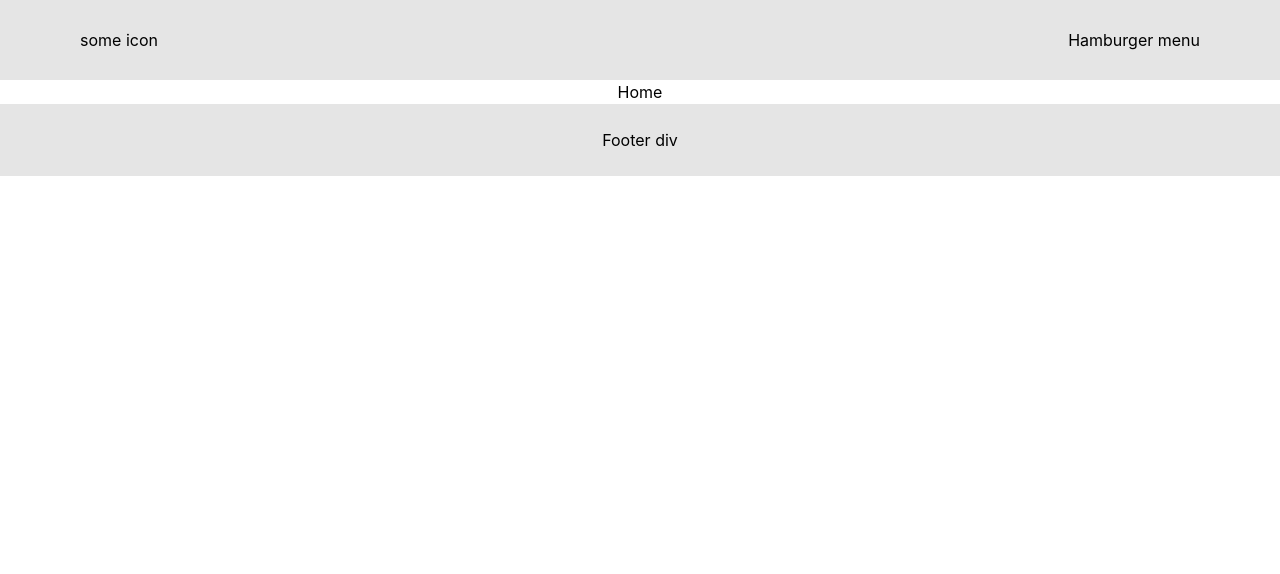
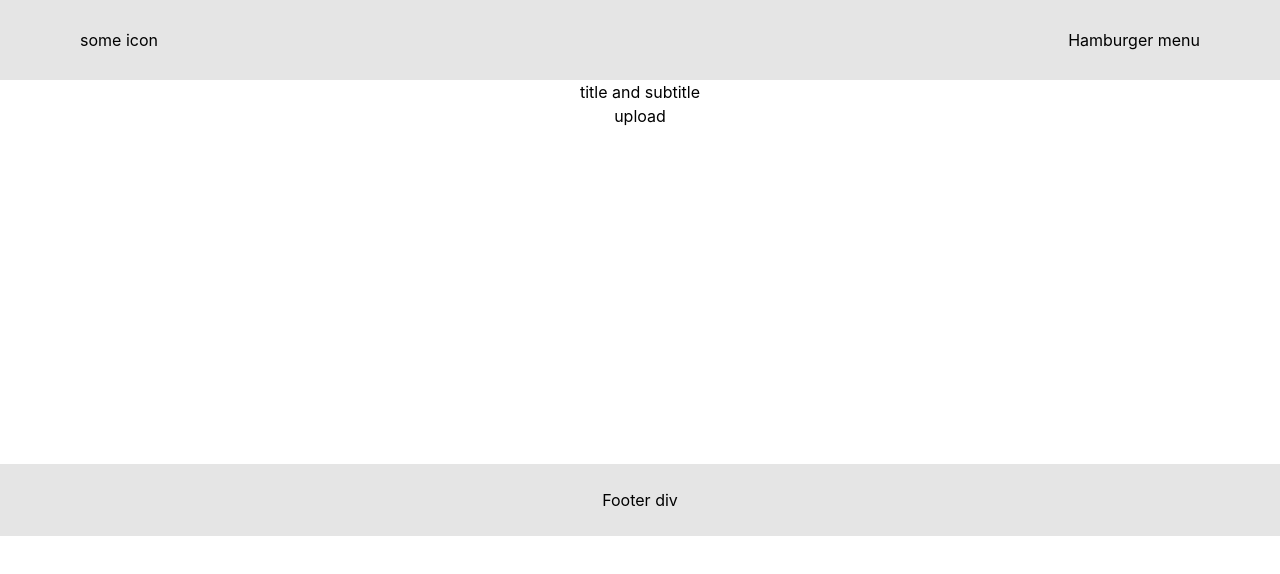
Before and after one commit to unknownburphy/pdf_summary_frontend, a React (Create React App) app: page / in a window 1280 px wide. Shown: the top 574 px of the page. Built offline with nearby package versions, Linux system fonts and the light colour scheme.

Commit message:
feat: add routes

```diff
--- a/package.json
+++ b/package.json
@@ -8,6 +8,7 @@
     "@testing-library/user-event": "^13.5.0",
     "react": "^18.2.0",
     "react-dom": "^18.2.0",
+    "react-router-dom": "^6.14.1",
     "react-scripts": "5.0.1",
     "web-vitals": "^2.1.4"
   },
--- a/src/App.js
+++ b/src/App.js
@@ -1,14 +1,21 @@
 import "./App.css";
 import Header from "./components/Header";
 import Footer from "./components/Footer";
-import Home from "./routes/Home";
+import HomePage from "./routes/HomePage";
+import SummaryPage from "./routes/SummaryPage";
+import { BrowserRouter, Routes, Route } from "react-router-dom";
 
 function App() {
   return (
     <div className="App">
-      <Header />
-      <Home />
-      <Footer />
+      <BrowserRouter>
+        <Header />
+        <Routes>
+          <Route path="/" element={<HomePage />} />
+          <Route path="/summary" element={<SummaryPage />} />
+        </Routes>
+        <Footer />
+      </BrowserRouter>
     </div>
   );
 }
--- a/src/routes/Home.jsx
+++ /dev/null
@@ -1,5 +0,0 @@
-const Home = () => {
-  return <div>Home</div>;
-};
-
-export default Home;
--- /dev/null
+++ b/src/routes/HomePage.jsx
@@ -0,0 +1,14 @@
+const Home = () => {
+  return (
+    <div id="work-area-wrapper" className="h-96">
+      <div id="work-area">
+        <div id="work-area-container-dropzone">
+          <div>title and subtitle</div>
+          <div>upload</div>
+        </div>
+      </div>
+    </div>
+  );
+};
+
+export default Home;
--- /dev/null
+++ b/src/routes/SummaryPage.jsx
@@ -0,0 +1,5 @@
+const Summary = () => {
+  return <div>Summary</div>;
+};
+
+export default Summary;
```
Also changed, not shown: 1 other file (tests, documents, lock files or other folders).
